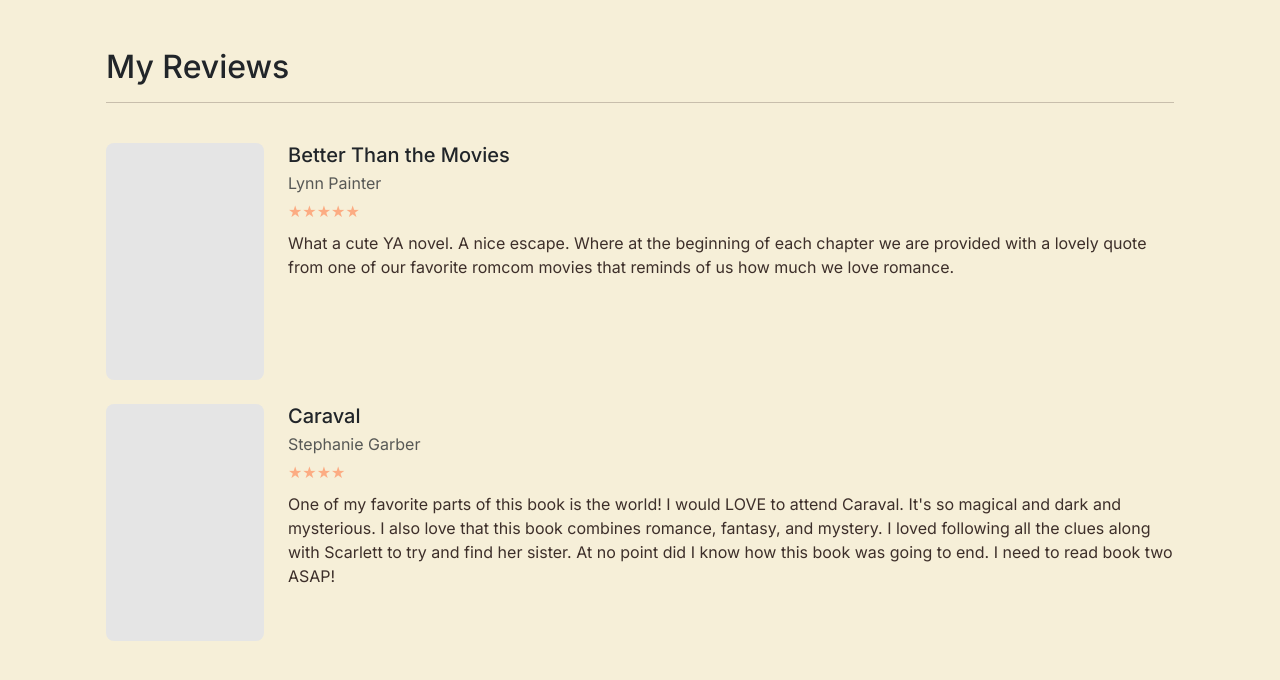
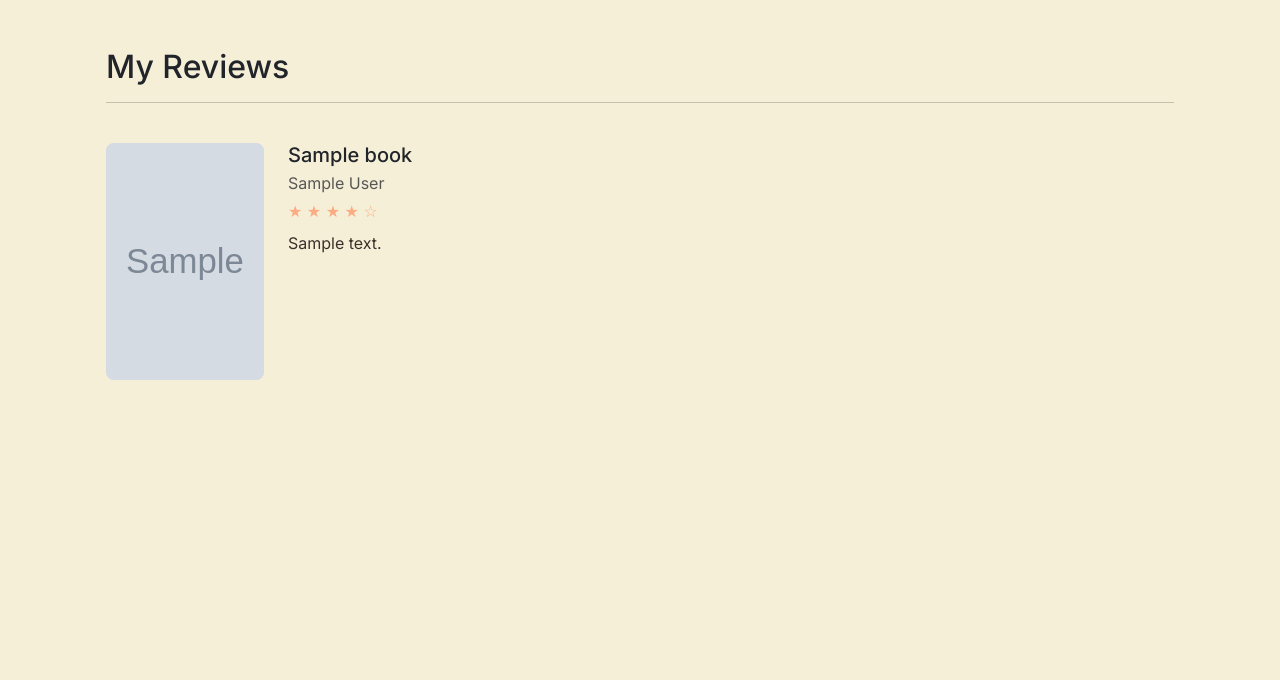
Before and after one commit to Ninjawarrior69/CITS3403, a Flask app: page /my-reviews in a window 1280 px wide. Shown: the part 62-742 px from the top of the page. Run offline with Flask 3, Linux system fonts and the light colour scheme; a user stored in the database is signed in; tables that the repository leaves empty hold one stand-in row (values such as "Sample post"); grey boxes marked "Sample" are stand-in pictures; some web fonts are replaced.

Commit message:
Implement dynamic My Reviews page and review interactions

```diff
--- a/app/routes.py
+++ b/app/routes.py
@@ -125,6 +125,8 @@ def format_review(comment):
         "username": comment.username,
         "book_id": comment.book_id,
         "book_title": comment.book.title,
+		"author": comment.book.author,
+		"cover_url": comment.book.cover_url,
         "stars": comment.stars,
         "text": comment.text,
         "time": comment.created_at.strftime("%Y-%m-%d")
@@ -295,7 +297,25 @@ def register_routes(app: Flask) -> None:
 	@app.route("/my-reviews.html")
 	#@login_required
 	def my_reviews():
-		return render_template("my-reviews.html")
+
+		if current_user.is_authenticated:
+			comments = Comment.query.filter_by(
+				user_id=current_user.id
+			).order_by(Comment.created_at.desc()).all()
+
+		else:
+			session_id = get_session_id()
+
+			comments = Comment.query.filter_by(
+				session_id=session_id
+			).order_by(Comment.created_at.desc()).all()
+
+		reviews = [format_review(comment) for comment in comments]
+
+		return render_template(
+			"my-reviews.html",
+			reviews=reviews
+		)
 
 	@app.route("/book/<int:book_id>")
 	def book_detail(book_id):
--- a/app/static/css/profile.css
+++ b/app/static/css/profile.css
@@ -148,3 +148,42 @@
     padding: 5px 0;
     border-bottom: 1px solid #ddd;
 }
+
+.my-review-text {
+    overflow-wrap: anywhere;
+    word-break: break-word;
+}
+
+.text-decoration-none.text-reset {
+    display: block;
+    transition: transform 0.2s ease;
+}
+
+.text-decoration-none.text-reset:hover {
+    transform: translateY(-2px);
+}
+
+.my-review-text.collapsed {
+    max-height: 120px;
+    overflow: hidden;
+}
+
+/* Collapsed text */
+.review-collapsed {
+    max-height: 100px;
+    overflow: hidden;
+}
+
+.show-more-btn {
+    background: none;
+    border: none;
+    color: var(--secondary-green);
+    font-size: 0.9rem;
+    padding: 0;
+    margin-top: 8px;
+    cursor: pointer;
+}
+
+.show-more-btn:hover {
+    text-decoration: underline;
+}
--- /dev/null
+++ b/app/static/js/my-reviews.js
@@ -0,0 +1,12 @@
+
+function toggleSection(id, button) {
+    const section = document.getElementById(id);
+
+    if (section.classList.contains("review-collapsed")) {
+        section.classList.remove("review-collapsed");
+        button.innerText = "Show Less";
+    } else {
+        section.classList.add("review-collapsed");
+        button.innerText = "Show More";
+    }
+}
--- a/app/templates/my-reviews.html
+++ b/app/templates/my-reviews.html
@@ -4,60 +4,100 @@
     <title>My Reviews</title>
     <meta charset="UTF-8" />
     <meta name="viewport" content="width=device-width, initial-scale=1" />
+
     <link
       href="https://cdn.jsdelivr.net/npm/bootstrap@5.3.8/dist/css/bootstrap.min.css"
       rel="stylesheet"
       integrity="sha384-sRIl4kxILFvY47J16cr9ZwB07vP4J8+LH7qKQnuqkuIAvNWLzeN8tE5YBujZqJLB"
       crossorigin="anonymous"
     />
+
     <link rel="stylesheet" href="{{ url_for('static', filename='css/style.css') }}"/>
     <link rel="stylesheet" href="{{ url_for('static', filename='css/profile.css') }}"/>
   </head>
+
   <body>
     {% include "navbar.html" %}
 
       <div class="page-container py-5">
+
         <h2>My Reviews</h2>
         <hr><br>
+
+        {% if reviews %}
+          {% for review in reviews %}
+
             <div class="mb-5">
               <div class="row align-items-start">
                 <div class="col-12 col-md-2 text-center">
-              <div class="mini-book-card"></div>
+
+                  <a
+                    href="{{ url_for('book_detail', book_id=review.book_id) }}"
+                  >
+                    <img
+                      src="{{ review.cover_url }}"
+                      alt="{{ review.book_title }}"
+                      class="mini-book-card"
+                    />
+                  </a>
+
                 </div>
+
                 <div class="col-12 col-md-10">
-              <h5 class="mb-1">Better Than the Movies</h5>
-              <p class="text-muted mb-1">Lynn Painter</p>
-              <p class="mb-2 star">&#9733;&#9733;&#9733;&#9733;&#9733;</p>
-              <p>
-                What a cute YA novel. A nice escape. Where at the beginning of
-                each chapter we are provided with a lovely quote from one of our
-                favorite romcom movies that reminds of us how much we love
-                romance.
+
+                  <a
+                    href="{{ url_for('book_detail', book_id=review.book_id) }}"
+                    class="text-decoration-none text-reset"
+                  >
+                    <h5 class="mb-1">
+                      {{ review.book_title }}
+                    </h5>
+                  </a>
+
+                  <p class="text-muted mb-1">{{ review.author }}</p>
+
+                  <p class="mb-2 star">
+
+                    {% for i in range(review.stars) %}
+                      ★
+                    {% endfor %}
+
+                    {% for i in range(5 - review.stars) %}
+                      ☆
+                    {% endfor %}
                   </p>
-            </div>
-          </div>
-          <br>
-          <div class="row align-items-start">
-            <div class="col-12 col-md-2 text-center">
-              <div class="mini-book-card"></div>
-            </div>
-            <div class="col-12 col-md-10">
-              <h5 class="mb-1">Caraval</h5>
-              <p class="text-muted mb-1">Stephanie Garber</p>
-              <p class="mb-2 star">&#9733;&#9733;&#9733;&#9733;</p>
-              <p>
-                One of my favorite parts of this book is the world! I would LOVE
-                to attend Caraval. It's so magical and dark and mysterious. I
-                also love that this book combines romance, fantasy, and mystery.
-                I loved following all the clues along with Scarlett to try and
-                find her sister. At no point did I know how this book was going
-                to end. I need to read book two ASAP!
+
+                  <p class="my-review-text review-collapsed" id="review-{{ loop.index }}">
+                    {{ review.text }}
                   </p>
+
+                  {% if review.text|length > 300 %}
+
+                    <button
+                      class="show-more-btn"
+                      onclick="toggleSection('review-{{ loop.index }}', this)"
+                    >
+                      Show More
+                    </button>
+
+                  {% endif %}
+
                 </div>
               </div>
             </div>
 
+          {% endfor %}
+
+        {% else %}
+
+          <p>No reviews yet.</p>
+
+        {% endif %}
+
+      </div>
+
     <script src="https://cdn.jsdelivr.net/npm/bootstrap@5.3.3/dist/js/bootstrap.bundle.min.js"></script>
+    <script src="{{ url_for('static', filename='js/my-reviews.js') }}"></script>
 
   </body>
 </html>
```
Lines whose indentation alone changed are shown as unchanged.
